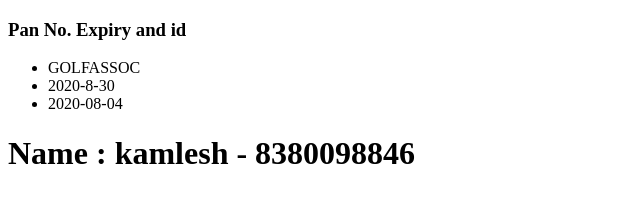
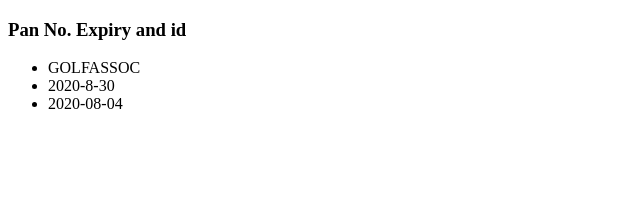
Before and after one commit to jimmyarora/cv, a plain HTML site: page KarnatakaGolfAssociation.html in a window 1280 px wide. Shown: the whole page, without its empty margins (0-640 px from the left). Drawn offline with Linux system fonts and the light colour scheme.

Commit message:
karnatkaa

```diff
--- a/KarnatakaGolfAssociation.html
+++ b/KarnatakaGolfAssociation.html
@@ -11,7 +11,7 @@
       <li>2020-8-30</li>
       <li id="date"></li>
     </ul>
-<h1>Name : kamlesh - 8380098846</h1>
+
     <script>
     var today = new Date();
     var dd = today.getDate();
```
